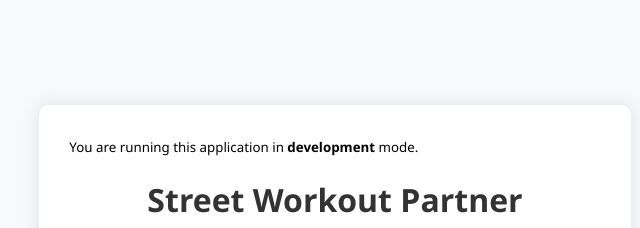
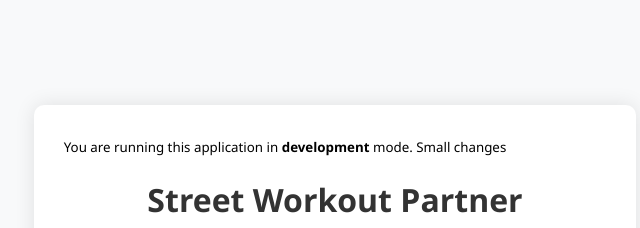
Before and after one commit to JamelAuto/street-workout-partner, a React (Create React App) app in the folder front/: page / in a window 1280 px wide. Shown: the top 228 px of the page, without its empty margins (355-995 px from the left). Built offline with nearby package versions, Linux system fonts and the light colour scheme; no server answers.

Commit message:
test front ci cd

```diff
--- a/front/src/App.js
+++ b/front/src/App.js
@@ -32,6 +32,7 @@ function App() {
       <div>
         <small>
           You are running this application in <b>{process.env.NODE_ENV}</b>{" "} mode.
+          Small changes
         </small>
         <form>
           <input
```
